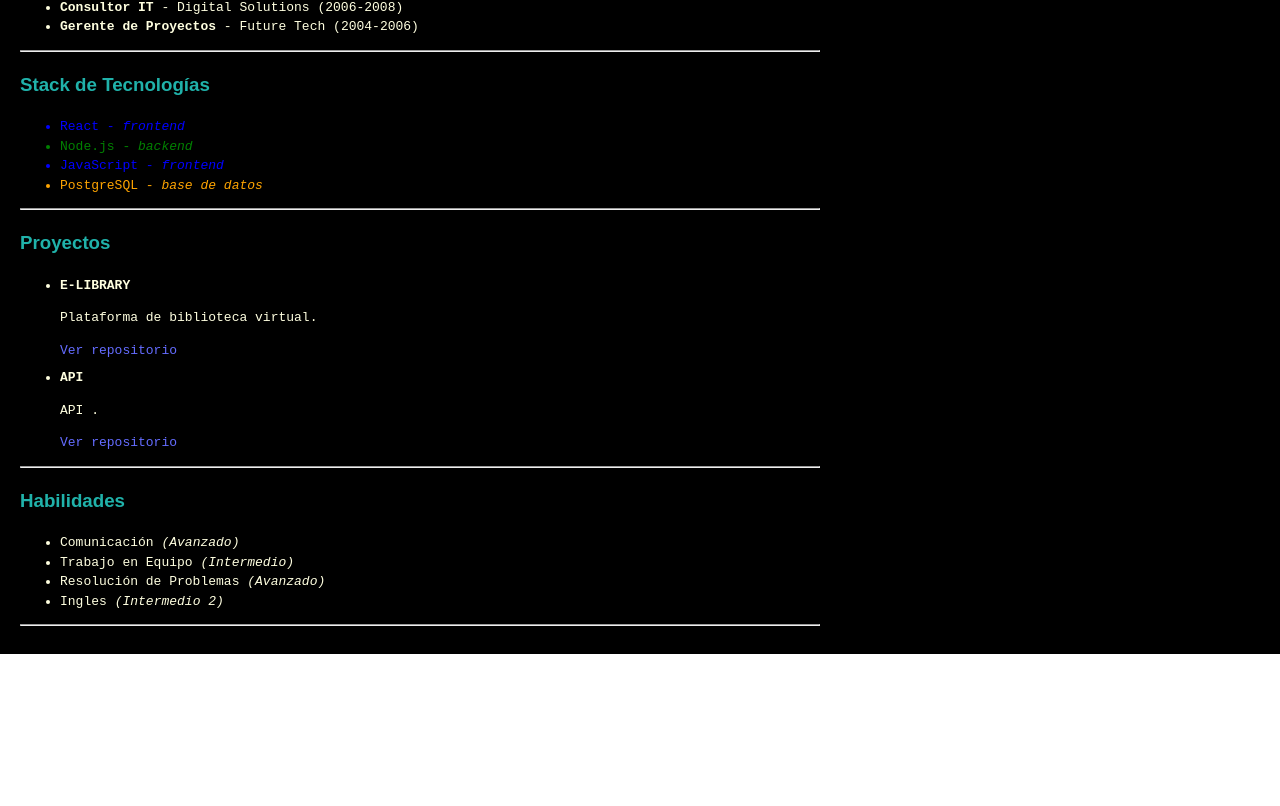
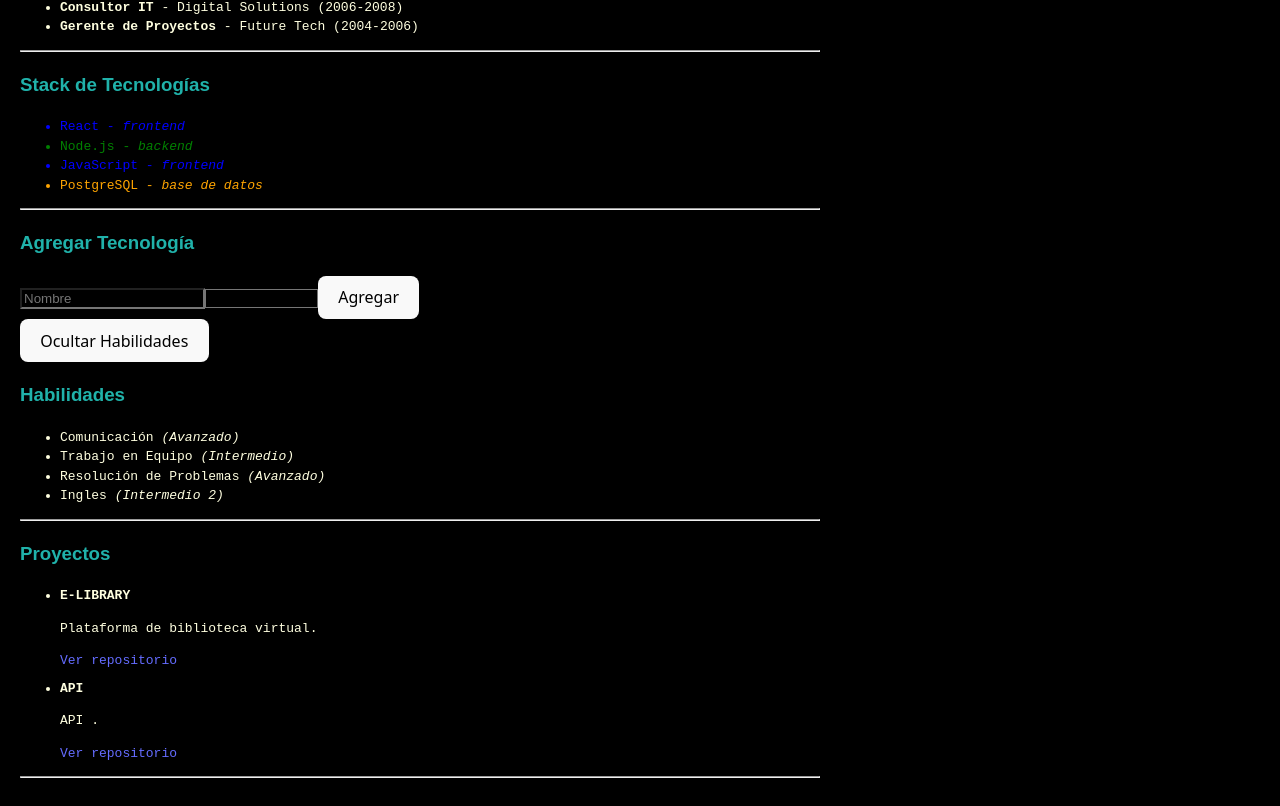
Before and after one commit to Simonvasquez0811/Cv, a React (Vite) app: page / in a window 1280 px wide. Shown: the part 724-1530 px from the top of the page. Before the commit the page ends 1378 px from the top, so only its background shows below. Built offline with nearby package versions, Linux system fonts and the light colour scheme.

Commit message:
feat: función agregarTecnologia en App.jsx y paso como prop

```diff
--- a/src/App.jsx
+++ b/src/App.jsx
@@ -1,15 +1,14 @@
 // src/App.jsx
-import React from "react";
+import React, { useState } from "react";
 import {
   cabecera,
   perfil,
   educacion,
   experiencia,
-  stackTecnologias,
+  stackTecnologias as tecnologiasIniciales,
   proyectos,
-  habilidades
-} from "./Data/cvData";
-
+  habilidades,
+} from "./data/cvData";
 import CabeceraCV from "./components/cabecera";
 
 import Perfil from "./components/Perfil";
@@ -17,34 +16,31 @@
 import Experiencia from "./components/Experiencia";
 import StackTecnologias from "./components/StackTecnologias";
 import Proyectos from "./components/Proyectos";
-import Habilidades from "./components/Habilidades";
+import ToggleHabilidades from "./components/ToggleHabilidades";
+import FormularioTecnologia from "./components/FormularioTecnologia";
 
 function App() {
+  const [tecnologias, setTecnologias] = useState(tecnologiasIniciales);
+
+  const agregarTecnologia = (nueva) => {
+    setTecnologias((prev) => [...prev, nueva]);
+  };
+
   return (
     <div style={{ maxWidth: "800px", margin: "0 auto", padding: "20px" }}>
-      {/* Cabecera */}
-      <CabeceraCV
-        nombre={cabecera.nombre}
-        profesion={cabecera.profesion}
-      />
+      <CabeceraCV {...cabecera} />
+      <Perfil {...perfil} />
+      <Educacion estudios={educacion} />
+      <Experiencia trabajos={experiencia} />
+      <StackTecnologias tecnologias={tecnologias} />
 
-      {/* Perfil */}
-      <Perfil texto={perfil.texto} />
+      {/* Componente con evento + estado */}
+      <FormularioTecnologia onAgregar={agregarTecnologia} />
 
-      {/* Educación */}
-      <Educacion estudios={educacion} />
+      {/* Componente con renderizado condicional */}
+      <ToggleHabilidades habilidades={habilidades} />
 
-      {/* Experiencia */}
-      <Experiencia trabajos={experiencia} />
-
-      {/* Stack de Tecnologías */}
-      <StackTecnologias tecnologias={stackTecnologias} />
-
-      {/* Proyectos (nuevo componente) */}
       <Proyectos proyectos={proyectos} />
-
-      {/* Habilidades (nuevo componente) */}
-      <Habilidades habilidades={habilidades} />
     </div>
   );
 }
```
